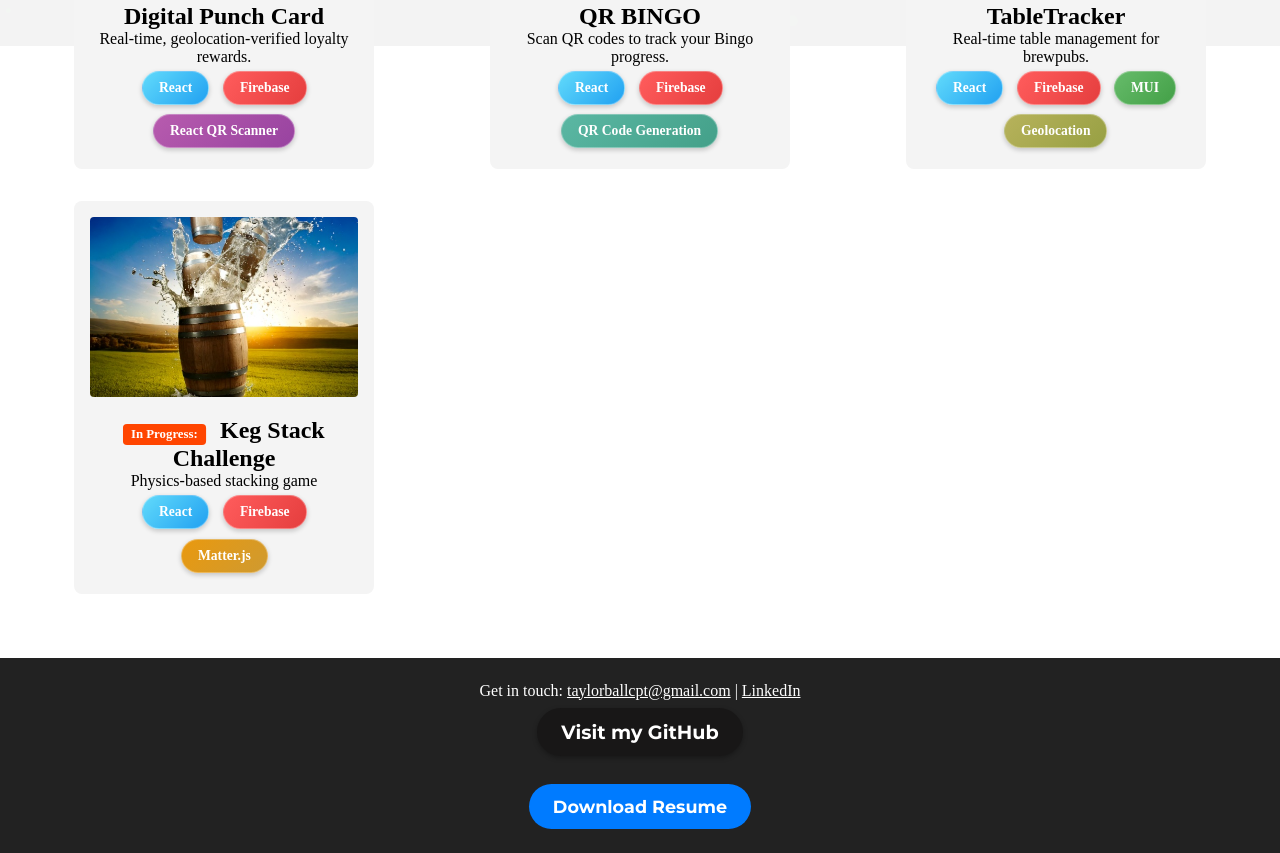
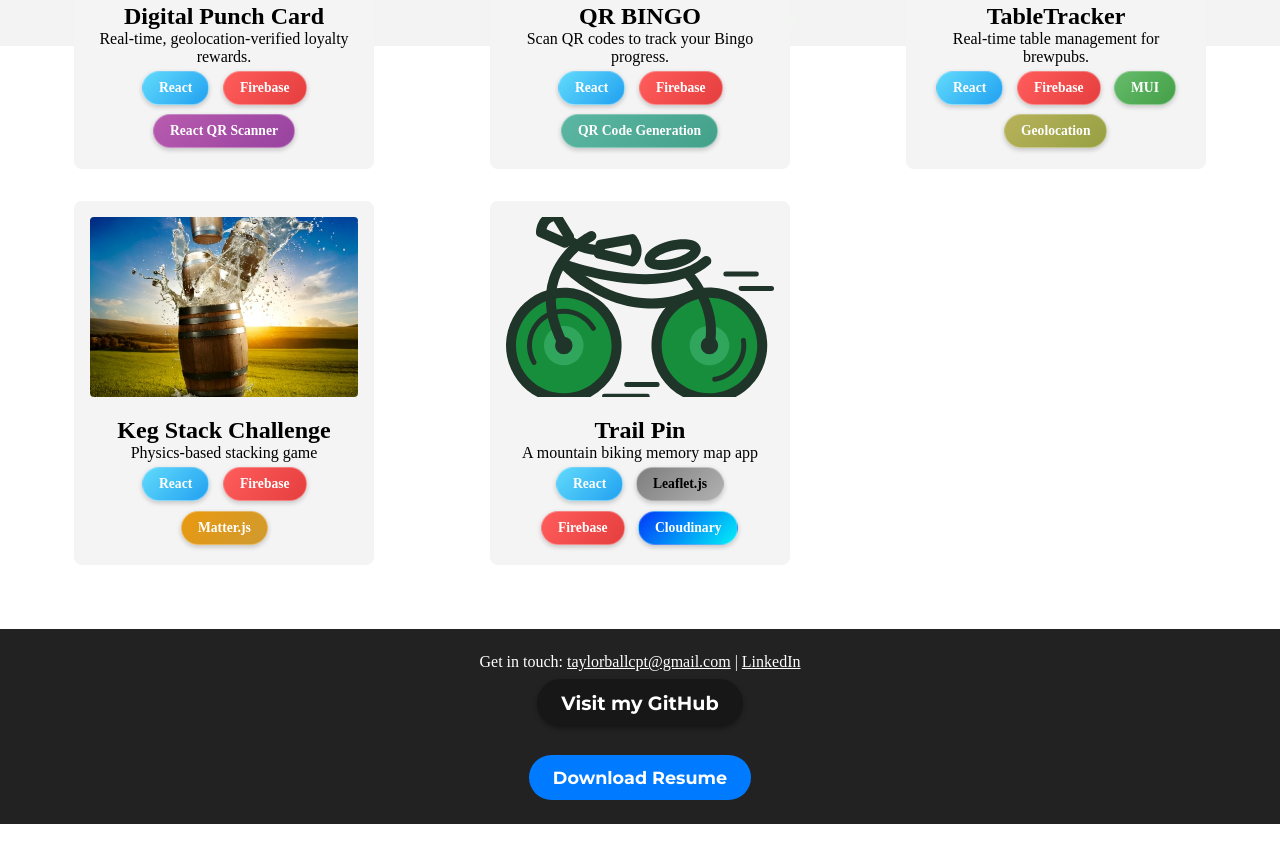
Before and after one commit to R3ject/portfolio-page, a plain HTML site: page index.html in a window 1280 px wide. Shown: the part 754-1607 px from the top of the page. After the commit the page ends 1578 px from the top, so only its background shows below. Drawn offline with nearby package versions, Linux system fonts and the light colour scheme.

Commit message:
added project 5

```diff
--- a/index.html
+++ b/index.html
@@ -79,10 +79,10 @@
         </div>
       </div>
 
-      <!-- Keg Stack Challenge (In Progress) -->
+      <!-- Keg Stack Challenge -->
       <div class="project-card" data-aos="fade-up" onclick="openModal('project4')" tabindex="0" aria-label="Open Keg Stack Challenge teaser">
         <img src="public/kegstack.png" alt="Keg Stack Challenge teaser" />
-        <h2><span class="in-progress-label">In Progress:</span> Keg Stack Challenge</h2>
+        <h2>Keg Stack Challenge</h2>
         <p>Physics-based stacking game</p>
         <div class="badges">
           <span class="badge badge-react">React</span>
@@ -90,10 +90,22 @@
           <span class="badge badge-matter">Matter.js</span>
         </div>
       </div>
+      <!-- Trail Pin Project Card -->
+      <div class="project-card" data-aos="fade-up" onclick="openModal('project5')" tabindex="0" aria-label="Open Trail Pin details">
+        <img src="public/bike.svg" alt="Trail Pin" />
+        <h2>Trail Pin</h2>
+        <p>A mountain biking memory map app</p>
+        <div class="badges">
+         <span class="badge badge-react">React</span>
+          <span class="badge badge-leaflet">Leaflet.js</span>
+          <span class="badge badge-firebase">Firebase</span>
+          <span class="badge badge-cloudinary">Cloudinary</span>
+        </div>
+      </div>
     </section>
   </div>
 
-  <!-- Project Modal -->
+    <!-- Project Modal -->
   <div id="projectModal" class="modal" role="dialog" aria-modal="true">
     <div class="modal-content">
       <button class="close" onclick="closeModal()" aria-label="Close project details">&times;</button>
--- a/scripts.js
+++ b/scripts.js
@@ -195,8 +195,48 @@ const projectDetails = {
         <li>Hit "Reset" to start over and try for a higher score.</li>
       </ol>
     `
-  }
+  },
+    project5: {
+      title: "Trail Pin",
+      description: `
+        <h3>Overview:</h3>
+        <p>
+          Trail Pin is a mountain biking memory map app that allows riders to drop pins on an interactive map for every trail they've ridden. Users can attach photos and add notes, creating a digital scrapbook of their rides.
+        </p>
+        <h3>Tech Stack:</h3>
+        <ul>
+          <li><strong>Frontend:</strong> React, Leaflet.js</li>
+          <li><strong>Backend & Data:</strong> Firebase (Authentication, Firestore), Cloudinary for image uploads</li>
+          <li><strong>Other Tools:</strong> HTML5 File API, CSS for responsive design</li>
+        </ul>
+        <h3>Challenges:</h3>
+        <ul>
+          <li><strong>Map Interactivity:</strong> Creating an intuitive, responsive map interface that allows users to easily drop and view pins.</li>
+          <li><strong>Offline Support:</strong> Implementing offline-first features to let users browse and add pins without constant connectivity.</li>
+          <li><strong>Image Handling:</strong> Efficiently uploading and displaying images using Cloudinary.</li>
+        </ul>
+        <h3>Accomplishments:</h3>
+        <ul>
+          <li><strong>Intuitive UI:</strong> A clean, visual-first interface that focuses on user experience over heavy data metrics.</li>
+          <li><strong>Responsive Design:</strong> A fully responsive layout that adapts seamlessly between mobile and desktop views.</li>
+          <li><strong>Performance:</strong> Code splitting, caching, and offline support that enhance load times and user engagement.</li>
+        </ul>
+        <p>This project demonstrates the creative use of modern web technologies to deliver a unique, user-friendly experience for mountain bikers.</p>
+      `,
+      image: "public/trailpin.png",
+      link: "https://trailpin-fbdc7.web.app/",
+      howTo: `
+        <h3>How to Use Trail Pin</h3>
+        <ol>
+          <li><strong>Add a Pin:</strong> Click or tap on the map to drop a pin, then enter the trail name, date, and a brief note.</li>
+          <li><strong>Upload Photos:</strong> Attach one to three photos to visually capture your ride.</li>
+          <li><strong>View Timeline:</strong> Browse your rides chronologically in the timeline sidebar.</li>
+          <li><strong>Filter Rides:</strong> Use the filter options to search by trail name or date range.</li>
+        </ol>
+      `
+    }
 };
+
 
 // ------------------------------
 // Global Functions for Modals
--- a/style.css
+++ b/style.css
@@ -277,7 +277,14 @@ a {
   background: linear-gradient(135deg, #e9990f, #cf9a30);
   color: #fff;
 }
-
+.badge-cloudinary {
+  background: linear-gradient(135deg, #0238f8, #02f0f8);
+  color: #fff;
+}
+.badge-leaflet {
+  background: linear-gradient(135deg, #7e7e7e, #b1b1b1);
+  color: #000;
+}
 /* =============================================================================
    IN-PROGRESS LABEL
 ============================================================================= */
```
Also changed, not shown: public/bike.svg (added), public/trailpin.png (added), 1 other file.
